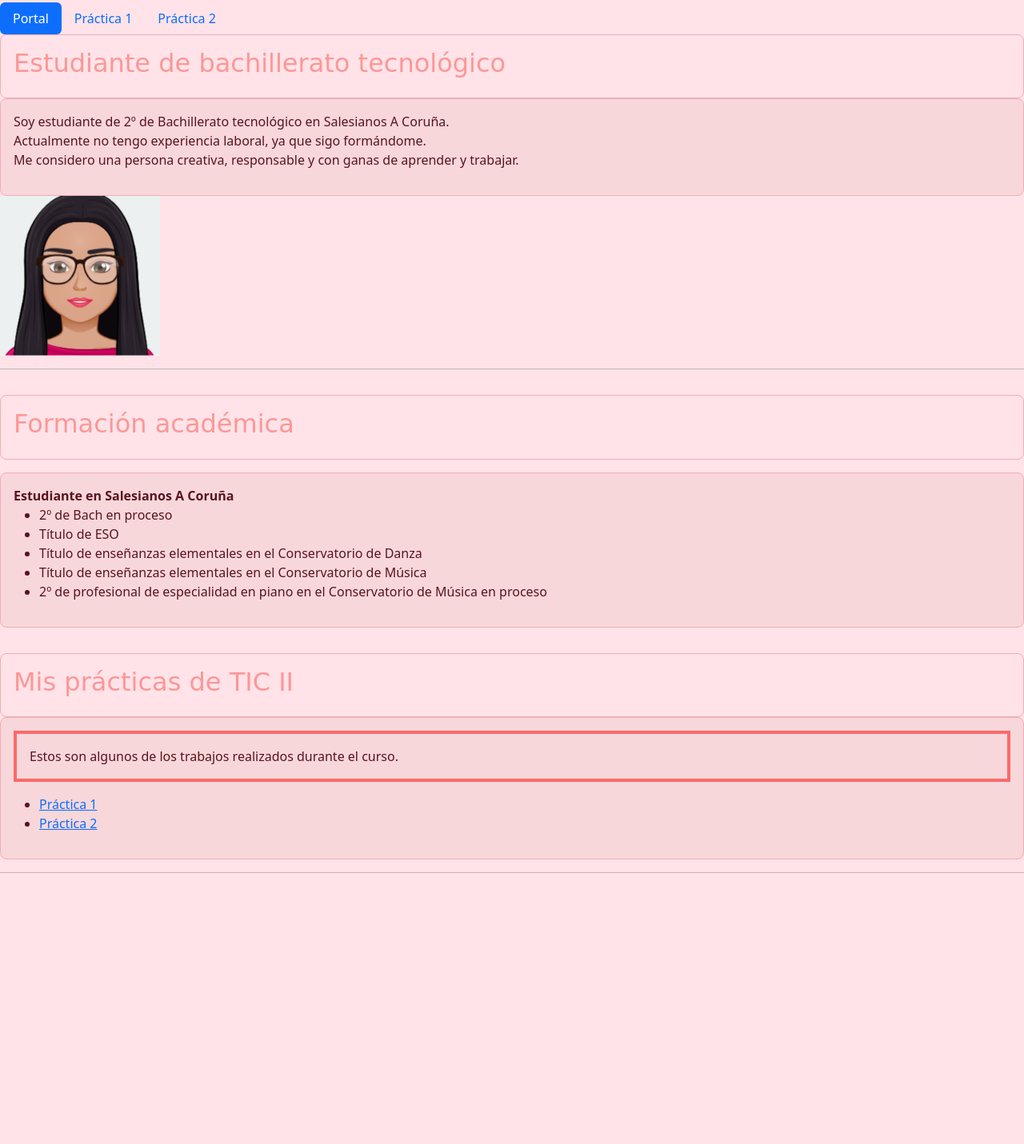
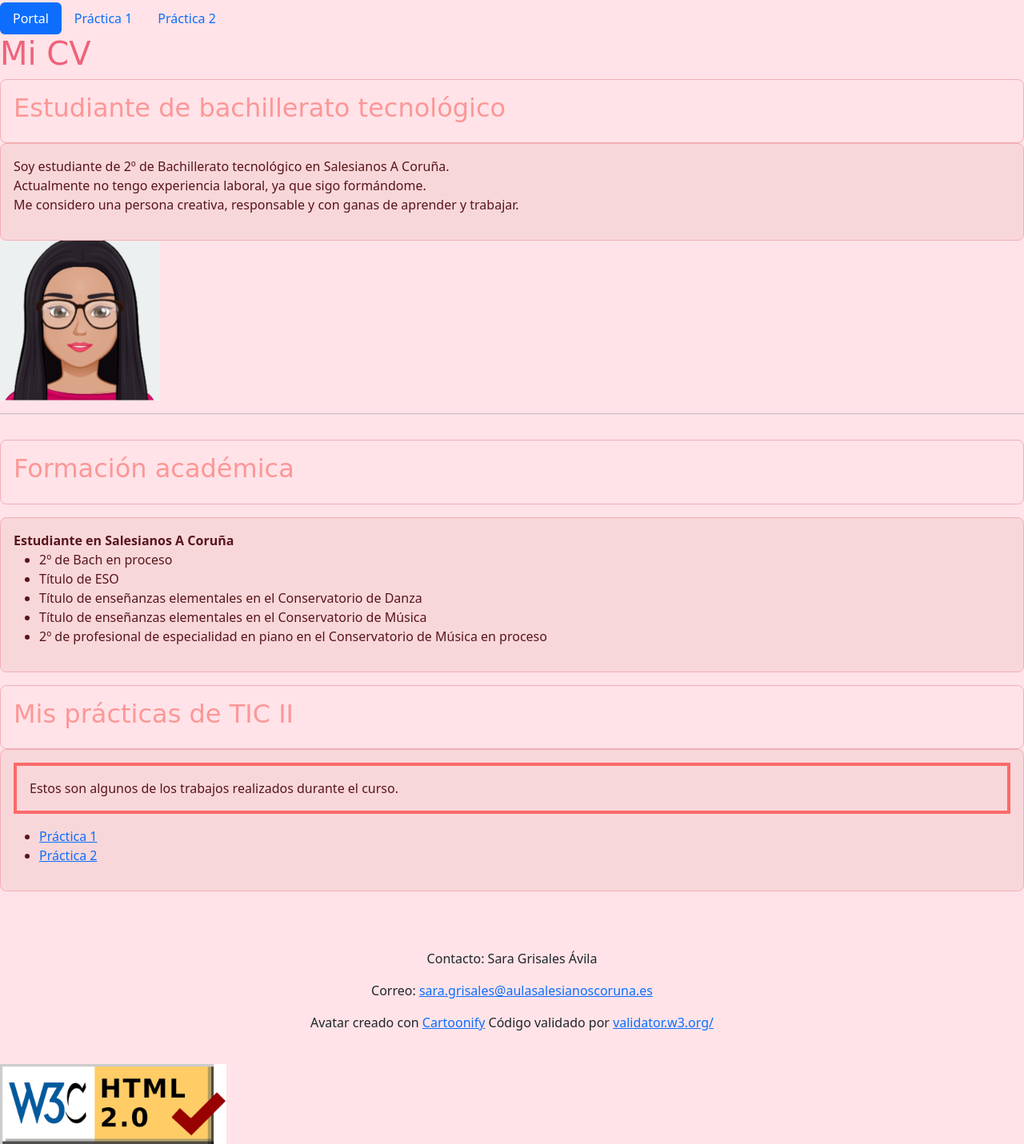
Before and after one commit to saragrisales/portal, a plain HTML site: page index.html in a window 1280 px wide. Shown: the part 53-1484 px from the top of the page at 80% size. Before the commit the page ends 1161 px from the top, so only its background shows below. Drawn offline with nearby package versions, Linux system fonts and the light colour scheme.

Commit message:
modificaciones del código
modificaciones del código con validator

```diff
--- a/index.html
+++ b/index.html
@@ -22,6 +22,7 @@
               <a class="nav-link" href="http://salescoruna.ddns.net/sara.grisales/tic-2-practica-1">Práctica 2</a>
             </li>
           </ul>
+          <h1 class="titulos">Mi CV</h1>
           <div class="p-3 border border-danger-subtle rounded-3">
           <h2 class="titulos2">Estudiante de bachillerato tecnológico</h2>
           </div>
@@ -32,9 +33,8 @@
 
       </div>
 
-      <img src="./img/avatar.PNG" height="200"> <br>
+      <img src="./img/avatar.PNG" height="200" alt="Avatar de Sara Grisales"> <br>
 
-  </div>
 
   <hr>
 
@@ -53,7 +53,7 @@
             <li>2º de profesional de especialidad en piano en el Conservatorio de Música en proceso</li>
         </ul>
         </div>
-      </p>
+
 
   </section>
 
@@ -78,10 +78,17 @@
           </li>
       </ul>
       </div>
-  </section>
-
-  <hr>
-
+      <footer class="text-center py-4 mt-5">
+        <p>Contacto: Sara Grisales Ávila</p>
+        <p>Correo: <a href="sara.grisales@aulasalesianoscoruna.es">sara.grisales@aulasalesianoscoruna.es</a></p>
+        <p>
+            Avatar creado con
+            <a href="https://www.cartoonify.de/" target="_blank">Cartoonify</a>
+            Código validado por
+            <a href="https://validator.w3.org/" target="_blank">validator.w3.org/</a>
+        </p>
+    </footer>
+    <img src="./img/validator.png" height="100" alt="Avatar de Sara Grisales"> <br>
 
 
     </body>
```
Also changed, not shown: img/validator.png (added), 2 other files.
